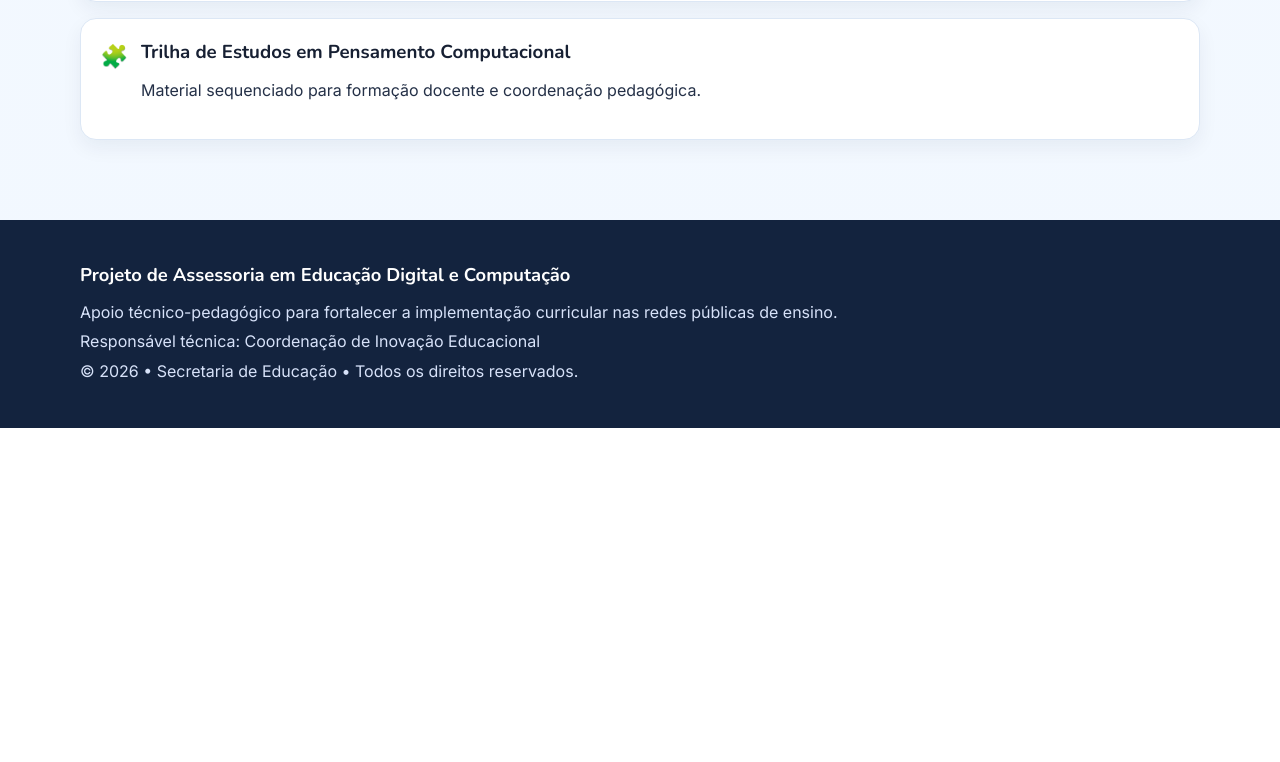
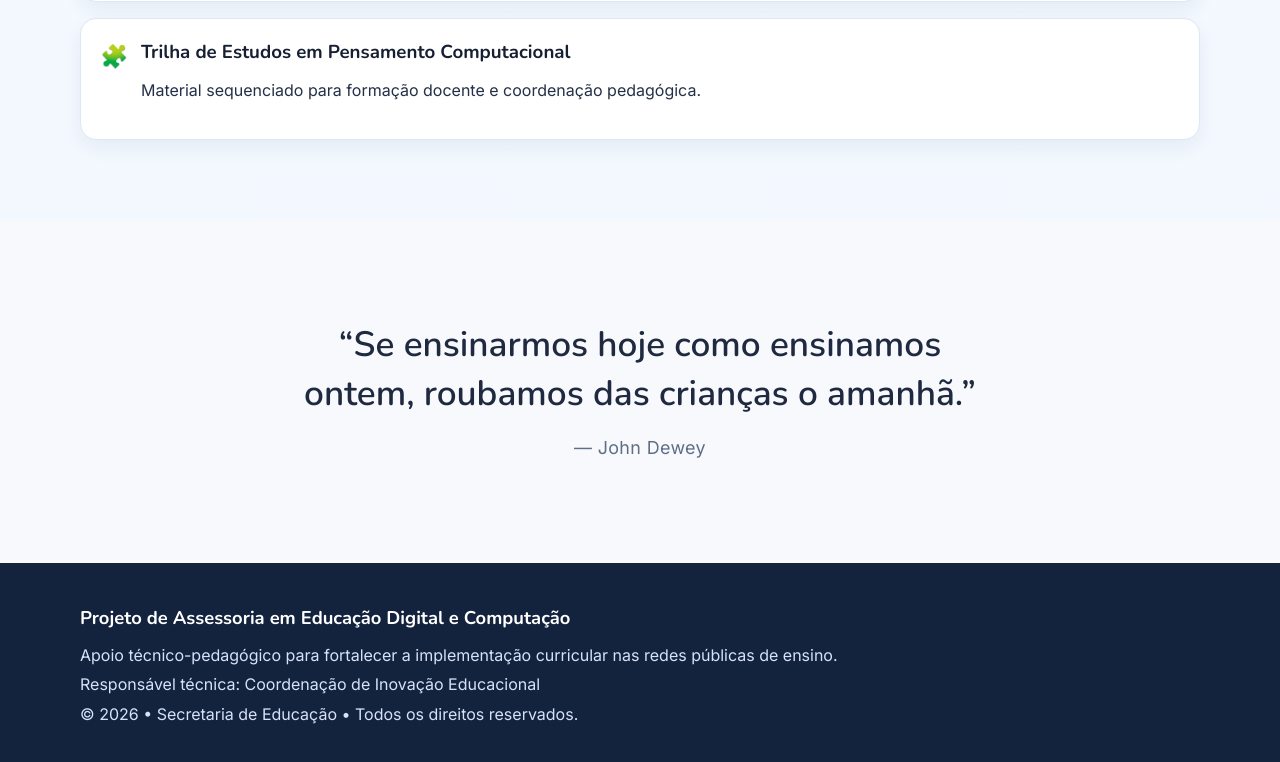
Before and after one commit to SamuelEducacao/Educa-o-Digital, a plain HTML site: page index.html in a window 1280 px wide. Shown: the part 4146-4908 px from the top of the page. Before the commit the page ends 4574 px from the top, so only its background shows below. Drawn offline with nearby package versions, Linux system fonts and the light colour scheme.

Commit message:
Adiciona seção institucional com citação pedagógica

```diff
--- a/index.html
+++ b/index.html
@@ -253,6 +253,17 @@
           </div>
         </div>
       </section>
+
+      <section id="citacao-pedagogica" class="section section--institutional">
+        <div class="container">
+          <blockquote class="institutional-quote fade-in">
+            <p class="institutional-quote__text">
+              “Se ensinarmos hoje como ensinamos ontem, roubamos das crianças o amanhã.”
+            </p>
+            <cite class="institutional-quote__author">— John Dewey</cite>
+          </blockquote>
+        </div>
+      </section>
     </main>
 
     <footer class="footer">
--- a/style.css
+++ b/style.css
@@ -51,6 +51,10 @@ p {
 
 .section--muted {
   background: #f5f8ff;
+}
+
+.section--institutional {
+  background: #f8f9fc;
 }
 
 .section__header {
@@ -300,6 +304,32 @@ p {
   color: #d7e2f9;
 }
 
+.institutional-quote {
+  margin: 0 auto;
+  max-width: 920px;
+  padding: 1.25rem 1rem;
+  text-align: center;
+}
+
+.institutional-quote__text {
+  margin: 0;
+  font-family: "Nunito", sans-serif;
+  font-weight: 600;
+  font-size: clamp(1.45rem, 3vw, 2.2rem);
+  line-height: 1.4;
+  color: #1f2a41;
+  text-wrap: balance;
+}
+
+.institutional-quote__author {
+  display: block;
+  margin-top: 1rem;
+  font-style: normal;
+  font-size: clamp(0.95rem, 1.7vw, 1.12rem);
+  letter-spacing: 0.02em;
+  color: var(--muted);
+}
+
 
 .pulse {
   animation: pulseScale 0.25s ease;
@@ -336,6 +366,10 @@ p {
 @media (max-width: 640px) {
   .section {
     padding: 3.6rem 0;
+  }
+
+  .institutional-quote {
+    padding-inline: 0.35rem;
   }
 
   .card-grid--4,
```
